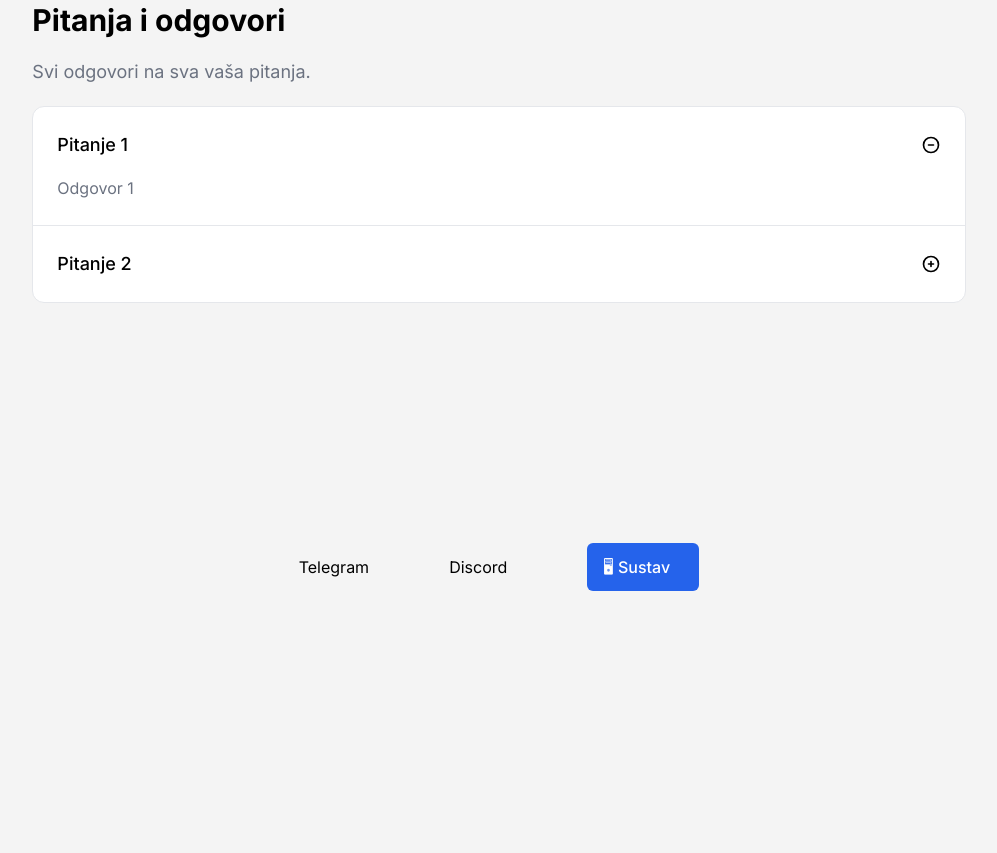
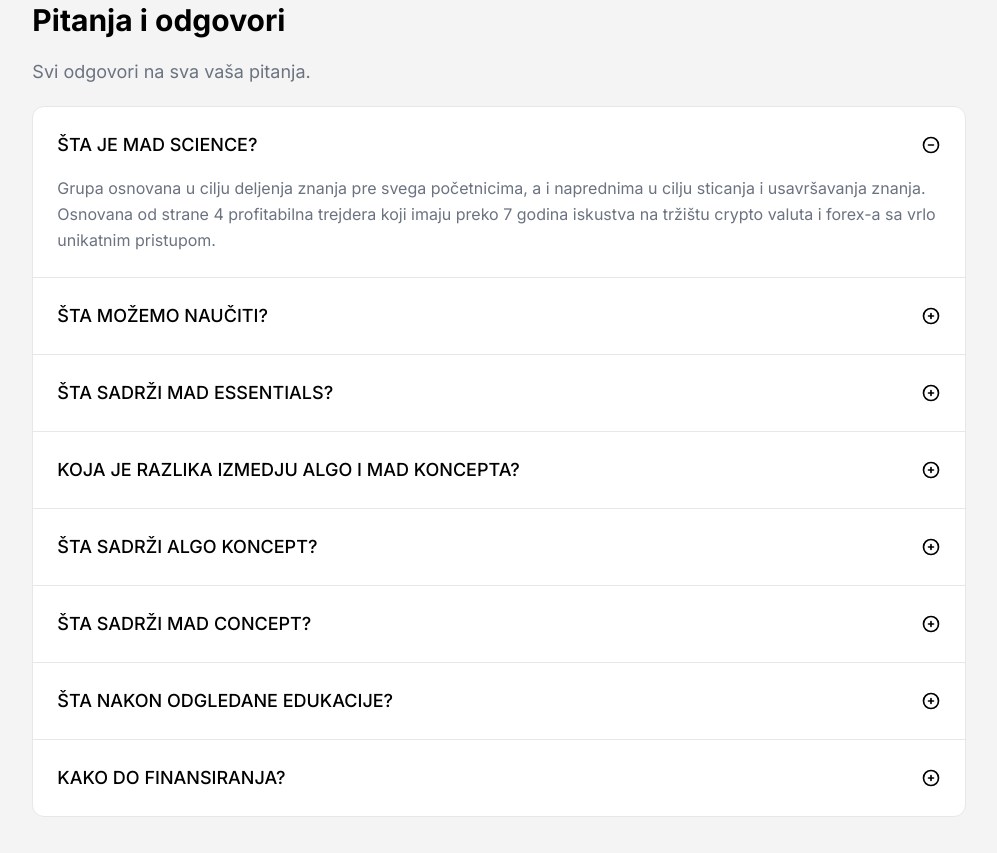
Before and after one commit to faustatwork/mad-science-website, a Next.js app: page / in a window 1280 px wide. Shown: the part 2820-3673 px from the top of the page, without its empty margins (141-1138 px from the left). Before the commit the page ends 3491 px from the top, so only its background shows below. Built offline with nearby package versions, Linux system fonts and the light colour scheme.

Commit message:
fix(index): add faq content

```diff
--- a/pages/index.tsx
+++ b/pages/index.tsx
@@ -148,8 +148,45 @@ const Index: NextPage = () => {
             </p>
             <Disclosure
               content={[
-                { question: "Pitanje 1", answer: "Odgovor 1" },
-                { question: "Pitanje 2", answer: "Odgovor 2" },
+                {
+                  question: "ŠTA JE MAD SCIENCE?",
+                  answer:
+                    "Grupa osnovana u cilju deljenja znanja pre svega početnicima, a i naprednima u cilju sticanja i usavršavanja znanja. Osnovana od strane 4 profitabilna trejdera koji imaju preko 7 godina iskustva na tržištu crypto valuta i forex-a sa vrlo unikatnim pristupom.",
+                },
+                {
+                  question: "ŠTA MOŽEMO NAUČITI?",
+                  answer:
+                    "Edukacija je podeljena na dva dela. Prvi je namenjen početnicima sa osnovnim ili nikakvim nivoom znanja tehničke analize. Tu mogu naučiti najbitnije termine i pojmove koje su im najpotrebniji, ono esencijalno, zato se i zove 'Essentials'. Drugi deo je namenjen naprednijim trejderima koji žele da upotpune ili usavrše svoje već stečeno znanje i podignu ga na viši nivo. Posmatramo tržište iz dva različita ugla, to su Algo i Mad koncepti trejdinga.",
+                },
+                {
+                  question: "ŠTA SADRŽI MAD ESSENTIALS?",
+                  answer:
+                    "Bazirali smo se na čisti 'price action', to je nešto što svaki početnik prvo treba da savlada da bi mogao da se opredeli na koju je stranu marketa, bullish ili bearish. Nismo želeli da puno komplikujemo stvari već da to odradimo konkretno i precizno.",
+                },
+                {
+                  question: "KOJA JE RAZLIKA IZMEDJU ALGO I MAD KONCEPTA?",
+                  answer:
+                    "Algo koncept je baziran na Forex & Indicies trejding, a Mad koncept na Crypto tržište. Oni su skroz različiti, a fuzija ova dva koncepta daje isti rezultat na bilo kom trejding paru. Na vama je da odlučite iz kog želite da posmatrate market.",
+                },
+                {
+                  question: "ŠTA SADRŽI ALGO KONCEPT? ",
+                  answer: "Baš ništa :P",
+                },
+                {
+                  question: "ŠTA SADRŽI MAD CONCEPT? ",
+                  answer:
+                    "MAD Concept je sistem koji se pre svega zasniva na suštinskom razumevanju tržišta, šta utiče i na koji način se kreira PA kroz analizu distribucije volume-a, vremena i njihovih derivata na level 1, level 2 i level 3 chartu. Daje mogućnost da pored reagovanja dodatno i predvidimo budući potencijalni 'price action' i njegovo razvijanje. Sadržaj je podeljen na module od kojih svaki sadrži odredjen alpha tool koji zajedno u sinergiji čine MAD Concept.",
+                },
+                {
+                  question: "ŠTA NAKON ODGLEDANE EDUKACIJE?",
+                  answer:
+                    "Prvo i osnovno, testirajte što više na chartu sve što ste naučili ili i dalje učite. Kada konačno shvatite kako odabrana strategija funkcioniše, i osećate se spremno, možete se upustiti u trejd u koji ste sigurni uz prethodno navedene konfluence kojih ima nekoliko, što više to bolje. Možete smatrati sebe kao neko ko je i po znanju i po win rate-u zaista daleko od proseka, to vam garantujemo, isključivo pod uslovod da ste savladali sve prethodno prikazano u lekcijama. Dokažite to sebi tako što će vam vaši rezultati to reći.",
+                },
+                {
+                  question: "KAKO DO FINANSIRANJA?",
+                  answer:
+                    "Srećom po nas, postoje firme koje tragaju baš za trejderima kao što ćete VI postati. Te firme imaju za cilj da finansiraju konstantno profitabilne trejdere, od čega jedan deo profita ide njima, a ostatak zadržavate vi. Te sume mogu iznostiti od 5.000$ pa sve do 200.000$. Zvuči previše dobro da bi bilo istinito, zar ne? Slušajte tek ovo, Mad Science je jedina grupa na našim prostorima koja ima zvaničnu saradnju sa jednom od takvih firmi. U pitanju je Finotive Funding, jedna od najpoznatijih prop firmi kod nas. Pored toga što nude najbolje uslove kao što su No Time Limit i veoma povoljne cene, uz naš promo kod 'MADSCIENCE' dobijate dodatne pogodnosti u vidu deljenja profita i popust na plaćanje probe. To vam daje mogučnost da trejdujete bez svojih sredstava, dakle bez ikakvog rizika, a većinski profit vi zadrzavate.",
+                },
               ]}
             />
           </div>
```
